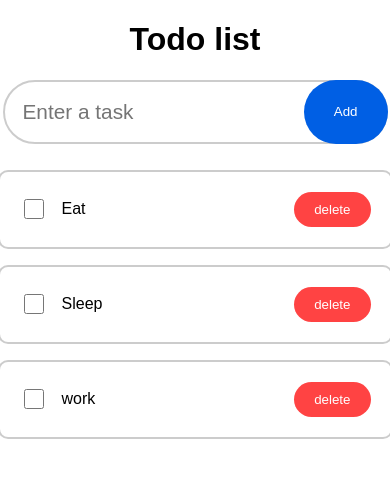
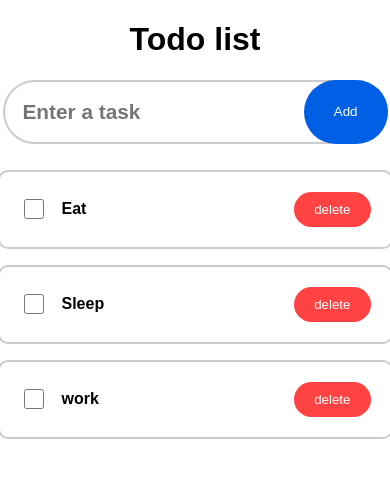
Before and after one commit to Sahibxaae/Todo-list-react, a React (Create React App) app: page / in a window 390 px wide. Shown: the top 489 px of the page. Built offline with nearby package versions, Linux system fonts and the light colour scheme.

Commit message:
font weight increased for smaller devices

```diff
--- a/src/Main.css
+++ b/src/Main.css
@@ -87,10 +87,16 @@ input[type="checkbox"]:checked + label {
     }
     input{
         padding: 18px;
+        padding-right: 100px;
         font-size: 1.3rem;
+        font-weight: 700;
+
     }
     ol li label{
         padding: 0 15px;
         width: 200px;
     }
+    ol li{
+        font-weight: 700;
+    }
 }
```
